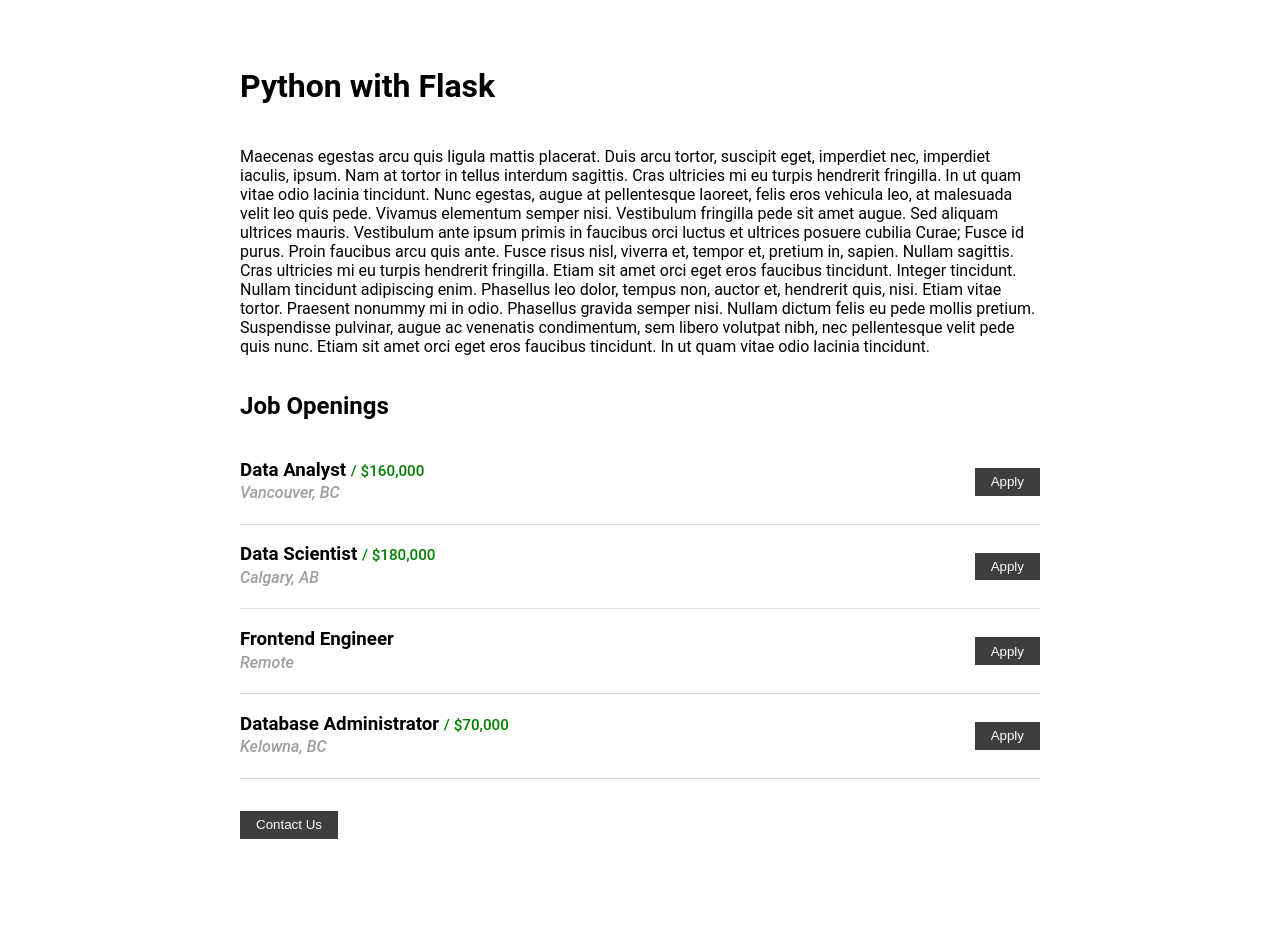
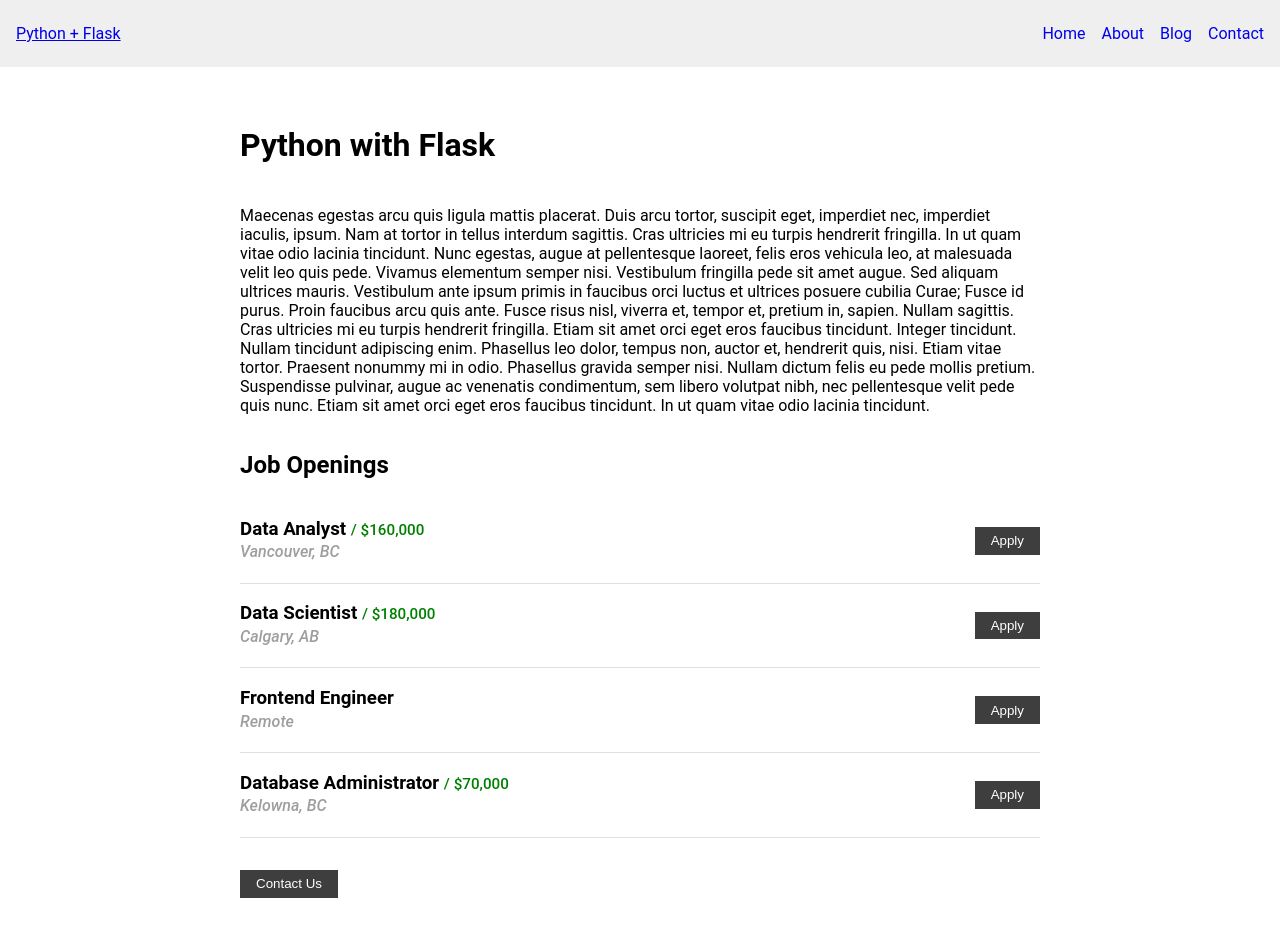
Before and after one commit to rindoshingen/Python-with-Flask, a Flask app: page / in a window 1280 px wide. Before the commit the page ends 839 px from the top, so only its background shows below. Run offline with Flask 3, Linux system fonts and the light colour scheme.

Commit message:
Added header navigation

```diff
--- a/templates/home.html
+++ b/templates/home.html
@@ -9,6 +9,7 @@
     body {
       font-family: Roboto;
       font-size: 1rem;
+      margin: 0;
     }
 
     .main-container {
@@ -28,67 +29,11 @@
     h1 {
       font-size: 2rem;
     }
-
-    .jobs-list {
-      margin-bottom: 2rem;
-
-      & .job-item {
-        border-bottom: 1px solid #e0e0e0;
-        display: flex;
-        flex-direction: row;
-        justify-content: space-between;
-        align-items: center;
-      }
-
-      & .job-icol__left {
-        flex-basis: 50%;
-      }
-
-      & .job-col__right {
-        display: flex;
-        justify-content: end;
-        flex-basis: 50%;
-      }
-
-      .salary {
-        font-size: 0.95rem;
-        font-weight: 500;
-        color: green;
-      }
-
-      & h4 {
-        margin-top: -1rem;
-        font-wfont: style;
-        font-style: italic;
-        font-weight: 500;
-        color: #9e9e9e;
-      }
-
-      & .apply-button {
-        background-color: #3e3e3e;
-        padding: 0.4rem 1rem;
-        border: 0;
-
-        & a {
-          color: #fff;
-          text-decoration: none;
-        }
-      }
-    }
-
-    .job-button {
-      background-color: #3e3e3e;
-      padding: 0.4rem 1rem;
-      border: 0;
-
-      & a {
-        color: #fff;
-        text-decoration: none;
-      }
-    }
   </style>
 </head>
 <body>
+
+  {% include 'nav.html' %}
 
   <section class="main-container">
     <div class="main-inner">
--- a/templates/jobitem.html
+++ b/templates/jobitem.html
@@ -1,3 +1,62 @@
+<style>
+	.jobs-list {
+		margin-bottom: 2rem;
+
+		& .job-item {
+			border-bottom: 1px solid #e0e0e0;
+			display: flex;
+			flex-direction: row;
+			justify-content: space-between;
+			align-items: center;
+		}
+
+		& .job-icol__left {
+			flex-basis: 50%;
+		}
+
+		& .job-col__right {
+			display: flex;
+			justify-content: end;
+			flex-basis: 50%;
+		}
+
+		.salary {
+			font-size: 0.95rem;
+			font-weight: 500;
+			color: green;
+		}
+
+		& h4 {
+			margin-top: -1rem;
+			font-wfont: style;
+			font-style: italic;
+			font-weight: 500;
+			color: #9e9e9e;
+		}
+
+		& .apply-button {
+			background-color: #3e3e3e;
+			padding: 0.4rem 1rem;
+			border: 0;
+
+			& a {
+				color: #fff;
+				text-decoration: none;
+			}
+		}
+	}
+
+	.job-button {
+		background-color: #3e3e3e;
+		padding: 0.4rem 1rem;
+		border: 0;
+
+		& a {
+			color: #fff;
+			text-decoration: none;
+		}
+	}
+</style>
 <div class="job-item">
 	<div class="job-col__left">
 		<h3>
--- /dev/null
+++ b/templates/nav.html
@@ -0,0 +1,62 @@
+<style>
+	.nav-wrapper {
+		display: flex;
+		justify-content: space-between;
+		padding: 0.5rem 1rem;
+		align-items: center;
+		background-color: #efefef;
+
+		& .nav-items {
+			display: flex;
+			flex-direction: row;
+			gap: 1rem;
+			list-style-type: none;
+
+			& li a {
+				text-decoration: none;
+			}
+		}
+	}
+</style>
+
+<nav>
+	<div class="nav-wrapper">
+		<a href="#" class="brand-logo">Python + Flask</a>
+		<div class="nav-wrap__items">
+			<ul class="nav-items">
+				<li class="nav-item">
+					<a
+						href="/"
+						title="Nav Link"
+						aria-label="Nav Link">
+						Home
+					</a>
+				</li>
+				<li class="nav-item">
+					<a
+						href="/about"
+						title="Nav Link"
+						aria-label="Nav Link">
+						About
+					</a>
+				</li>
+				<li class="nav-item">
+					<a
+						href="/blog"
+						title="Nav Link"
+						aria-label="Nav Link">
+						Blog
+					</a>
+				</li>
+				<li class="nav-item">
+					<a
+						href="/contact"
+						title="Nav Link"
+						aria-label="Nav Link">
+						Contact
+					</a>
+				</li>
+			</ul>
+		</div>
+	</div>
+</nav>
```
